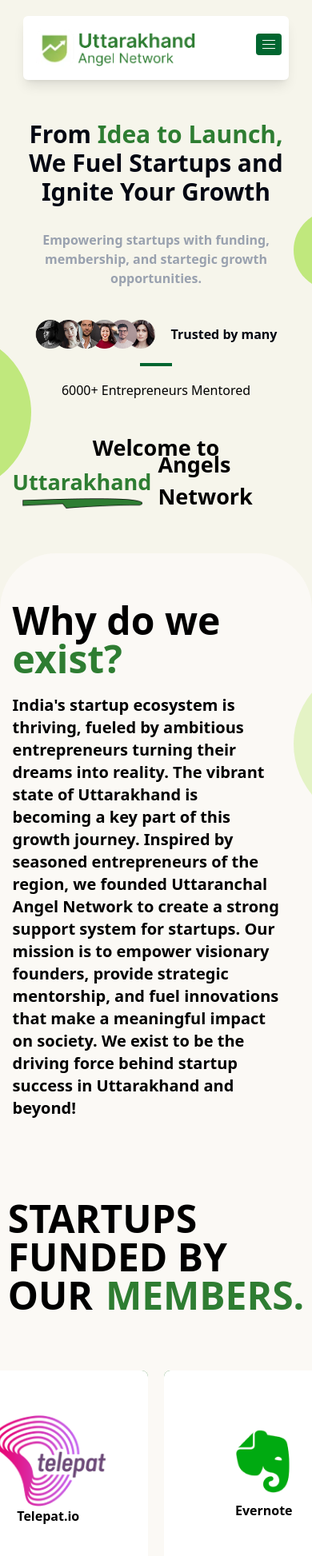
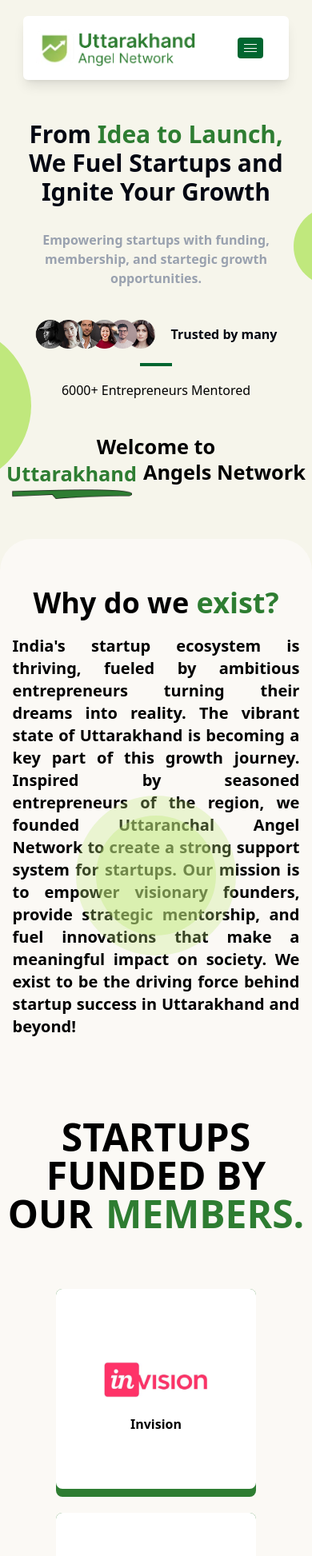
Before and after one commit to AjayRajNegi/EDCIndia, a Next.js app: page / in a window 390 px wide. Shown: the top 1946 px of the page at 80% size. Built offline with nearby package versions, Linux system fonts and the light colour scheme.

Commit message:
Major changes for mobile view.

```diff
--- a/src/app/components/Navbar.tsx
+++ b/src/app/components/Navbar.tsx
@@ -33,8 +33,9 @@
         </div>
       </nav>
       {/* For Smaller Screens */}
-      <nav className="w-[85%] relative h-[80px] bg-white text-black flex items-center justify-center px-4 rounded-md shadow-lg md:hidden">
-        <div className=" w-full ">
+      <nav className="w-[85%] relative h-[80px] bg-white text-black flex items-center justify-between px-4 rounded-md shadow-lg md:hidden">
+        {/* Logo on the left */}
+        <div className="w-auto">
           <Image
             src="/Icons/EDCIndiaLogo.png"
             width={200}
@@ -42,10 +43,10 @@
             alt="logo"
           />
         </div>
-        <div className="fixed left-[78%] top-[5%] z-[999] flex w-full max-w-full flex-1 items-center justify-start text-white md:hidden">
-          <div className="w-[42%]">
-            <Nav />
-          </div>
+
+        {/* Nav Toggle Button on the right */}
+        <div className="z-[999]">
+          <Nav />
         </div>
       </nav>
     </div>
--- a/src/app/page.tsx
+++ b/src/app/page.tsx
@@ -34,7 +34,7 @@
             <p>6000+ Entrepreneurs Mentored</p>
           </div>
         </div>
-        <div className="mt-[40px] md:mt-[60px] text-[27px] md:text-4xl font-bold flex flex-col items-center justify-center">
+        <div className="mt-[40px] md:mt-[60px] text-[3vh] md:text-4xl font-bold flex flex-col items-center justify-center">
           <p>Welcome to</p>
           <div className="flex items-center gap-2 w-full -mt-5 md:mt-0">
             <div className="text-[#2E7D32] flex flex-col  items-center mt-4">
@@ -54,7 +54,7 @@
                 className="md:hidden"
               />
             </div>
-            <p>Angels Network</p>
+            <p className="text-nowrap">Angels Network</p>
           </div>
         </div>
         <div className="absolute h-[100px] w-[100px] bg-[#C0E87D] rounded-full  top-[30%] left-[94%] md:left-[96%] "></div>
@@ -62,15 +62,15 @@
         <div className="absolute h-[200px] w-[200px] bg-[#C0E87D] rounded-full top-[55%] md:top-[65%] right-[90%] md:right-[94%] "></div>
       </section>
       {/* Second Section */}
-      <section className="h-auto bg-[#FFFCFC]/60 w-full rounded-[70px] px-[4vw] overflow-hidden relative pb-[100px]">
-        <div className="absolute h-[200px] w-[200px] bg-[#C0E87D]/40  rounded-full top-[10%] left-[94%] flex justify-center items-center">
-          <div className=" h-[150px] w-[150px] bg-[#C0E87D] rounded-full top-[10%] left-[94%] "></div>
+      <section className="h-auto bg-[#FFFCFC]/60 w-full rounded-[40px] md:rounded-[70px] px-[4vw] overflow-hidden relative pb-[100px]">
+        <div className="absolute h-[200px] w-[200px] bg-[#C0E87D]/30 md:bg-[#C0E87D]/40  rounded-full top-[15%] xl:top-[10%] left-[50%] -translate-x-[50%] xl:-translate-x-[0%] xl:left-[94%] flex justify-center items-center z-0">
+          <div className=" h-[150px] w-[150px] bg-[#C0E87D]/40 xl:bg-[#C0E87D] rounded-full top-[10%] left-[94%] z-0"></div>
         </div>
-        <article className="pt-[40px]">
-          <h1 className="text-5xl font-bold py-[20px]">
+        <article className="pt-[40px] flex flex-col items-center">
+          <h1 className="text-4xl md:text-5xl font-bold py-[20px] ">
             Why do we <span className="text-[#2E7D32]">exist?</span>
           </h1>
-          <p className="text-xl font-semibold pr-[6vw]">
+          <p className="text-xl font-semibold pr-0 md:pr-[6vw] text-justify">
             India&apos;s startup ecosystem is thriving, fueled by ambitious
             entrepreneurs turning their dreams into reality. The vibrant state
             of Uttarakhand is becoming a key part of this growth journey.
@@ -82,13 +82,13 @@
             success in Uttarakhand and beyond!
           </p>
         </article>
-        <article className="flex flex-col justify-center items-center mt-[100px]">
+        <article className="flex flex-col justify-center text-center items-center mt-[100px]">
           <h1 className="font-bold uppercase text-5xl">
             startups funded by our
             <span className="uppercase text-[#2E7D32] pl-4">members.</span>
           </h1>
           {/* Member Cards */}
-          <div className="mt-[70px] flex gap-[5vw] ">
+          <div className="mt-[70px] flex flex-col md:flex-row gap-[5vw] ">
             <div className="group h-[260px] w-[250px] bg-[#2E7D32] hover:scale-110 hover:bg-[#C0E87D] transition-transform transition-colors duration-300 rounded-lg">
               <div className="h-[250px] w-[250px] bg-white  transition-colors rounded-lg flex flex-col justify-center items-center">
                 <Image
@@ -137,10 +137,10 @@
         </article>
       </section>
       {/* Third Section */}
-      <section className="h-screen w-full rounded-[70px] px-[4vw] py-[4vw] overflow-hidden bg-[#FFF] shadow-2xl mt-[50px]">
+      <section className="h-auto w-full rounded-[70px] px-[4vw] py-[4vw] overflow-hidden bg-[#FFF] shadow-2xl mt-[50px]">
         {/*  */}
-        <article className="flex justify-between items-center mb-[50px]">
-          <div className="w-[48%] h-[300px] flex flex-col gap-3">
+        <article className="flex flex-col md:flex-row justify-between items-center mb-[50px]">
+          <div className="w-full md:w-[48%] h-auto md:h-[300px] flex flex-col gap-3">
             <h3 className="text-5xl font-semibold">
               Empowering Startup Growth
             </h3>
@@ -159,7 +159,7 @@
               Become A Member
             </div>
           </div>
-          <div className="w-[42%] h-[250px] relative">
+          <div className="w-full md:w-[42%] h-[250px] relative">
             <Image
               src="/Images/Growth.png"
               fill
@@ -169,16 +169,16 @@
           </div>
         </article>
         {/*  */}
-        <article className="flex justify-between items-center ">
+        <article className="flex flex-col-reverse md:flex-row justify-between items-center ">
           <div
-            className="w-[42%] h-[250px] relative"
+            className="w-full md:w-[42%] h-[250px] relative"
             style={{
               backgroundImage: `url('/Images/Success.png')`,
               backgroundPositionY: "-20px",
               backgroundSize: "cover",
             }}
           ></div>
-          <div className="w-[48%] h-[300px] flex flex-col gap-3">
+          <div className=" w-full md:w-[48%] h-auto md:h-[300px] flex flex-col gap-3">
             <h3 className="text-5xl font-semibold">
               Collaborative Startup Success
             </h3>
```
